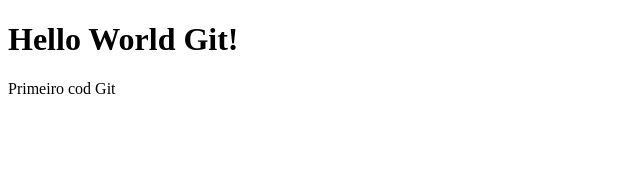
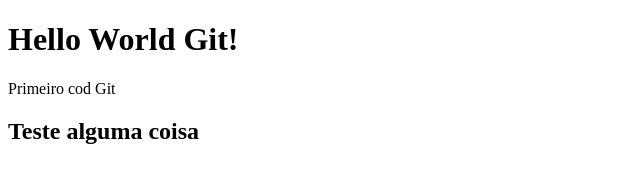
Before and after one commit to gdsrdev/helloworld, a plain HTML site: page index.html in a window 1280 px wide. Shown: the whole page, without its empty margins (0-640 px from the left). Drawn offline with Linux system fonts and the light colour scheme.

Commit message:
fiz auteção gi versao paralela teste

```diff
--- a/index.html
+++ b/index.html
@@ -11,6 +11,7 @@
 <body>
     <h1>Hello World Git!</h1>
     <p>Primeiro cod Git</p>
+    <h2>Teste alguma coisa</h2>
 
 </body>
 </html>
```
